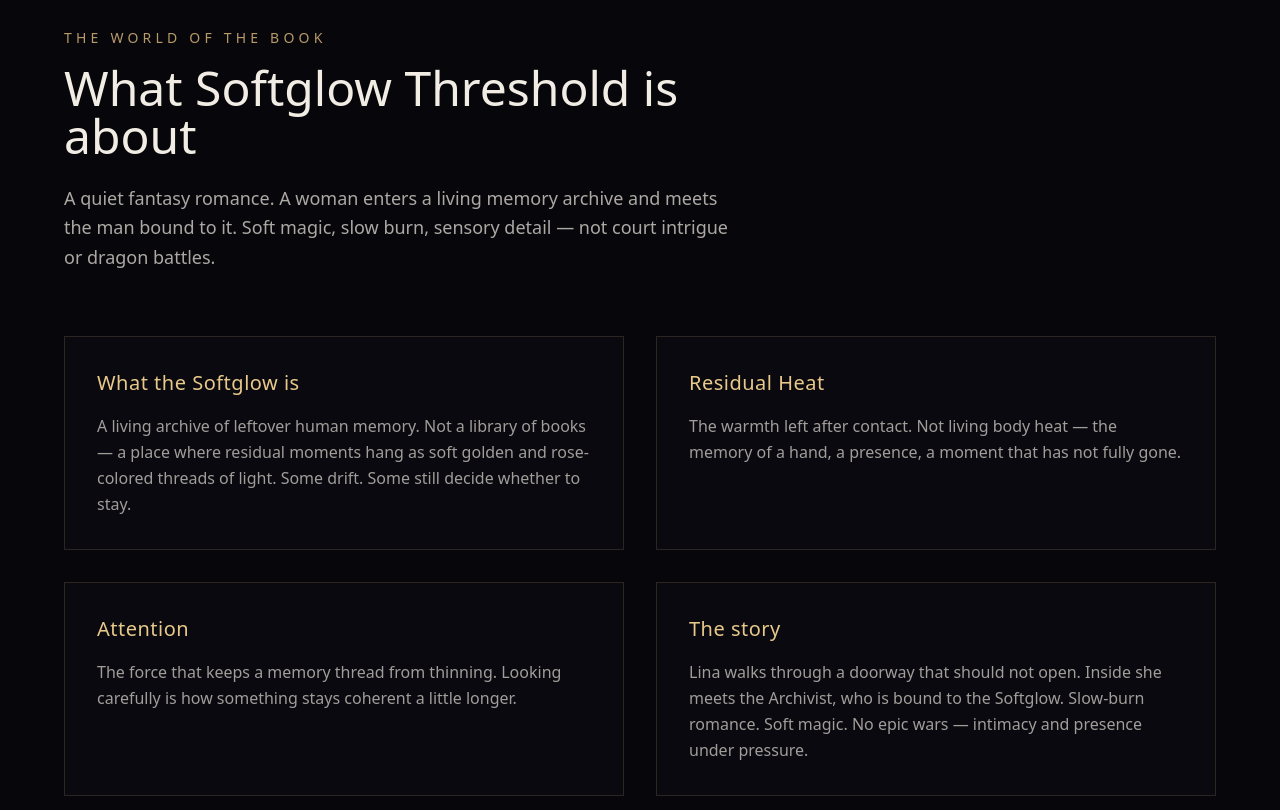
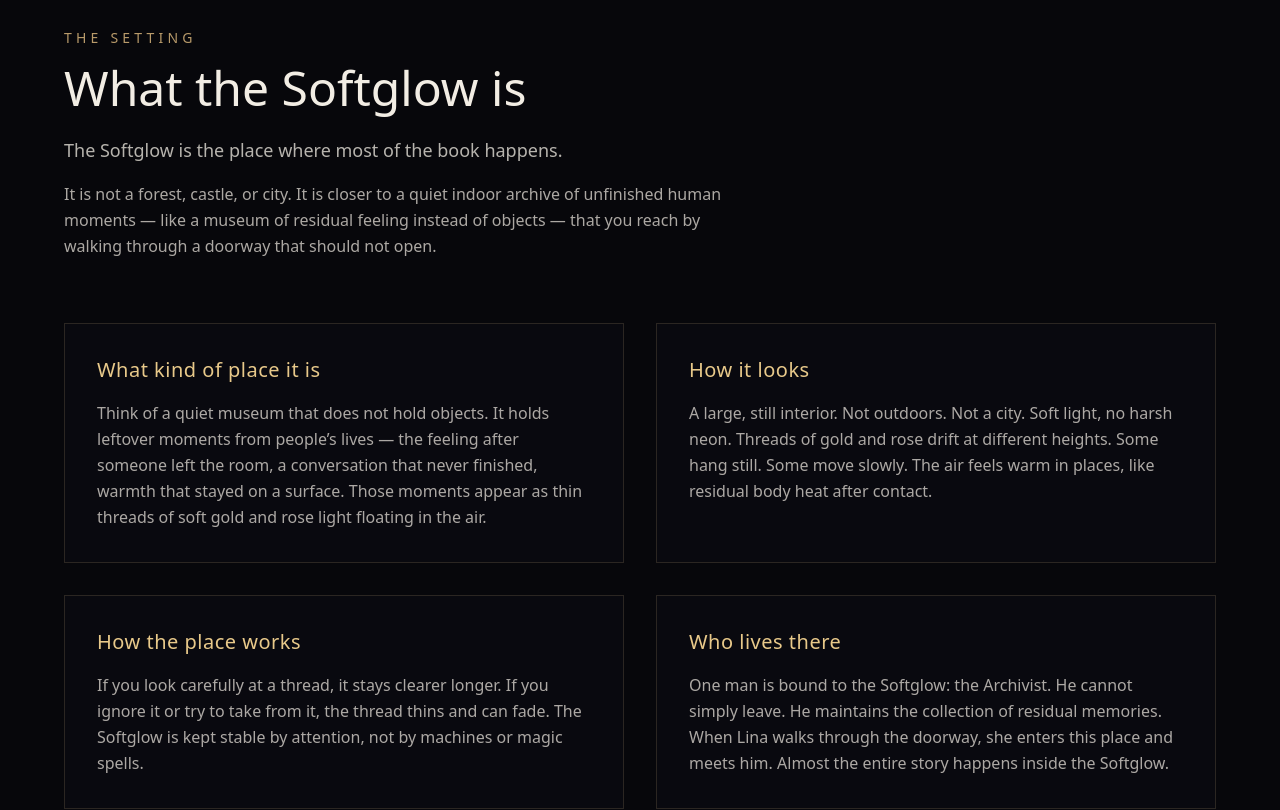
Before and after one commit to myaiplug/softglow-threshold, a Next.js app: page / in a window 1280 px wide. Shown: the part 900-1710 px from the top of the page. Built offline with nearby package versions, Linux system fonts and the light colour scheme.

Commit message:
Literal description of the Softglow as a place — clear analogy so readers understand the setting

```diff
--- a/components/SoftglowSection.tsx
+++ b/components/SoftglowSection.tsx
@@ -2,22 +2,22 @@
 
 import { motion } from "framer-motion";
 
-const impressions = [
+const facts = [
   {
-    title: "What the Softglow is",
-    body: "A living archive of leftover human memory. Not a library of books — a place where residual moments hang as soft golden and rose-colored threads of light. Some drift. Some still decide whether to stay.",
+    title: "What kind of place it is",
+    body: "Think of a quiet museum that does not hold objects. It holds leftover moments from people\u2019s lives — the feeling after someone left the room, a conversation that never finished, warmth that stayed on a surface. Those moments appear as thin threads of soft gold and rose light floating in the air.",
   },
   {
-    title: "Residual Heat",
-    body: "The warmth left after contact. Not living body heat — the memory of a hand, a presence, a moment that has not fully gone.",
+    title: "How it looks",
+    body: "A large, still interior. Not outdoors. Not a city. Soft light, no harsh neon. Threads of gold and rose drift at different heights. Some hang still. Some move slowly. The air feels warm in places, like residual body heat after contact.",
   },
   {
-    title: "Attention",
-    body: "The force that keeps a memory thread from thinning. Looking carefully is how something stays coherent a little longer.",
+    title: "How the place works",
+    body: "If you look carefully at a thread, it stays clearer longer. If you ignore it or try to take from it, the thread thins and can fade. The Softglow is kept stable by attention, not by machines or magic spells.",
   },
   {
-    title: "The story",
-    body: "Lina walks through a doorway that should not open. Inside she meets the Archivist, who is bound to the Softglow. Slow-burn romance. Soft magic. No epic wars — intimacy and presence under pressure.",
+    title: "Who lives there",
+    body: "One man is bound to the Softglow: the Archivist. He cannot simply leave. He maintains the collection of residual memories. When Lina walks through the doorway, she enters this place and meets him. Almost the entire story happens inside the Softglow.",
   },
 ];
 
@@ -31,7 +31,7 @@ export default function SoftglowSection() {
           viewport={{ once: true }}
           className="text-softglow-gold-dim text-sm tracking-[0.3em] uppercase mb-4"
         >
-          The world of the book
+          The setting
         </motion.p>
         <motion.h2
           initial={{ opacity: 0, y: 20 }}
@@ -39,19 +39,27 @@ export default function SoftglowSection() {
           viewport={{ once: true }}
           className="text-4xl md:text-5xl font-light text-softglow-paper mb-6 max-w-2xl"
         >
-          What Softglow Threshold is about
+          What the Softglow is
         </motion.h2>
         <motion.p
           initial={{ opacity: 0, y: 12 }}
           whileInView={{ opacity: 1, y: 0 }}
           viewport={{ once: true }}
-          className="text-softglow-paper/70 text-lg max-w-2xl mb-16 leading-relaxed"
+          className="text-softglow-paper/75 text-lg max-w-2xl mb-4 leading-relaxed"
         >
-          A quiet fantasy romance. A woman enters a living memory archive and meets the man bound to it. Soft magic, slow burn, sensory detail — not court intrigue or dragon battles.
+          The Softglow is the place where most of the book happens.
+        </motion.p>
+        <motion.p
+          initial={{ opacity: 0, y: 12 }}
+          whileInView={{ opacity: 1, y: 0 }}
+          viewport={{ once: true }}
+          className="text-softglow-paper/70 text-base max-w-2xl mb-16 leading-relaxed"
+        >
+          It is not a forest, castle, or city. It is closer to a quiet indoor archive of unfinished human moments — like a museum of residual feeling instead of objects — that you reach by walking through a doorway that should not open.
         </motion.p>
 
         <div className="grid md:grid-cols-2 gap-8">
-          {impressions.map((item, i) => (
+          {facts.map((item, i) => (
             <motion.div
               key={item.title}
               initial={{ opacity: 0, y: 30 }}
@@ -62,7 +70,7 @@ export default function SoftglowSection() {
             >
               <div className="absolute top-0 left-0 w-full h-px bg-gradient-to-r from-transparent via-softglow-gold/50 to-transparent opacity-0 group-hover:opacity-100 transition-opacity duration-700" />
               <h3 className="text-softglow-gold text-xl mb-4 tracking-wide">{item.title}</h3>
-              <p className="text-softglow-paper/65 leading-relaxed">{item.body}</p>
+              <p className="text-softglow-paper/70 leading-relaxed">{item.body}</p>
             </motion.div>
           ))}
         </div>
```
